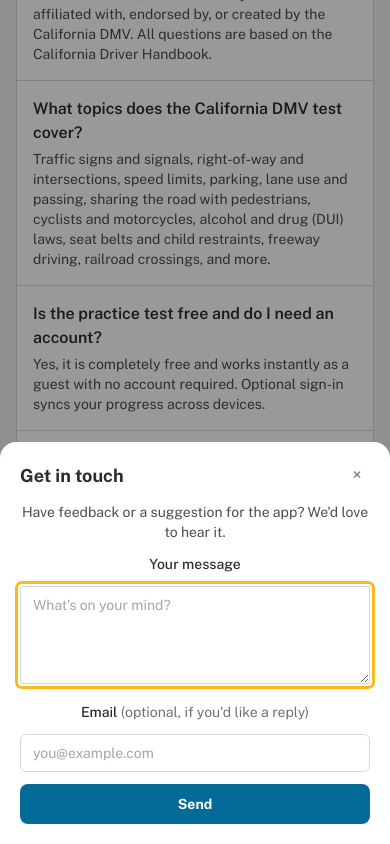
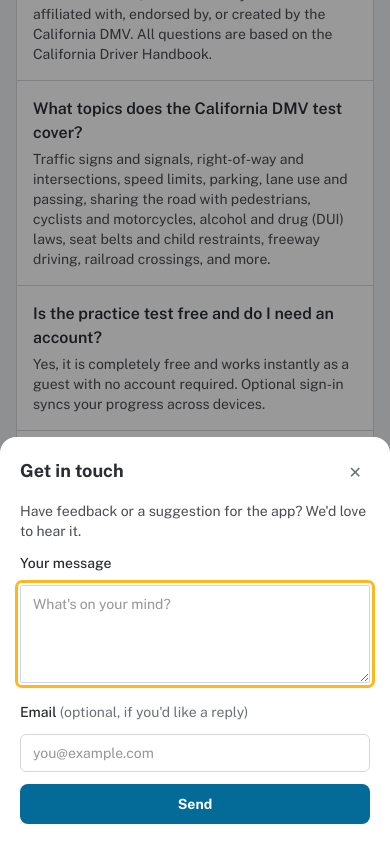
Before and after one commit to OzlorienLabs/dmv_mock_test, a Next.js app: page / in a window 390 px wide. Both pictures are taken after a click on the button "Ozlorien Labs". Shown: the part 1571-2415 px from the top of the page. Built offline with nearby package versions, Linux system fonts and the light colour scheme; no server answers.

Commit message:
refactor: use react-dom createPortal for feedback modal to improve layout responsiveness and handle safe areas

```diff
--- a/src/components/FeedbackLink.tsx
+++ b/src/components/FeedbackLink.tsx
@@ -1,6 +1,7 @@
 "use client";
 
 import { useEffect, useRef, useState } from "react";
+import { createPortal } from "react-dom";
 import { getAppCheckToken } from "@/lib/firebase/config";
 
 const FEEDBACK_TO = "ozlorienlabs@gmail.com";
@@ -99,16 +100,18 @@
         Ozlorien Labs
       </button>
 
-      {open && (
+      {open &&
+        typeof document !== "undefined" &&
+        createPortal(
         <div
-          className="fixed inset-0 z-50 flex items-end justify-center bg-black/40 p-0 sm:items-center sm:p-4"
+          className="fixed inset-0 z-50 flex items-end justify-center bg-black/40 text-left sm:items-center sm:p-4"
           role="dialog"
           aria-modal="true"
           aria-label="Send feedback to Ozlorien Labs"
           onClick={close}
         >
           <div
-            className="w-full max-w-md rounded-t-2xl bg-white p-5 shadow-xl sm:rounded-2xl"
+            className="flex max-h-[92dvh] w-full max-w-md flex-col overflow-y-auto rounded-t-2xl bg-white p-5 pb-[calc(1.25rem+env(safe-area-inset-bottom))] shadow-xl sm:max-h-[85vh] sm:rounded-2xl sm:pb-5"
             onClick={(e) => e.stopPropagation()}
           >
             <div className="flex items-start justify-between">
@@ -208,8 +211,9 @@
               </form>
             )}
           </div>
-        </div>
-      )}
+        </div>,
+          document.body,
+        )}
     </>
   );
 }
```
